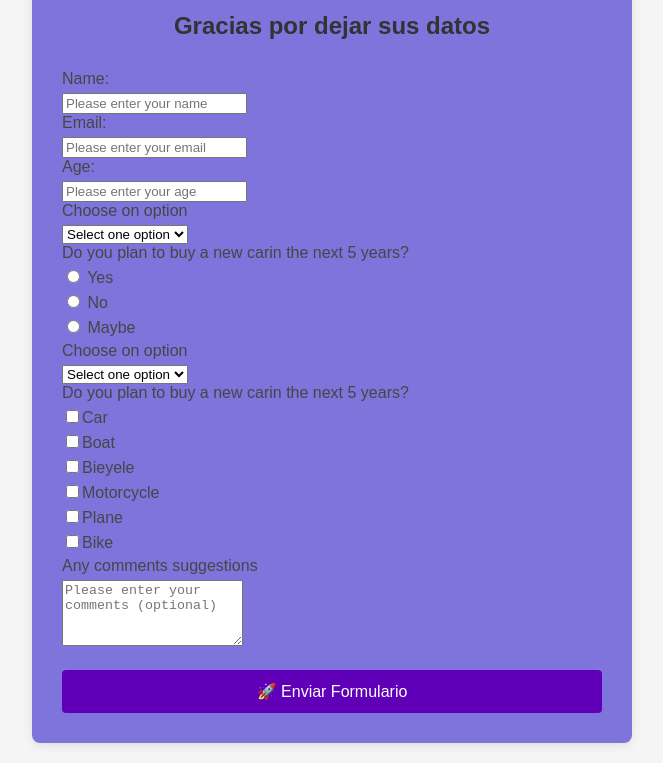
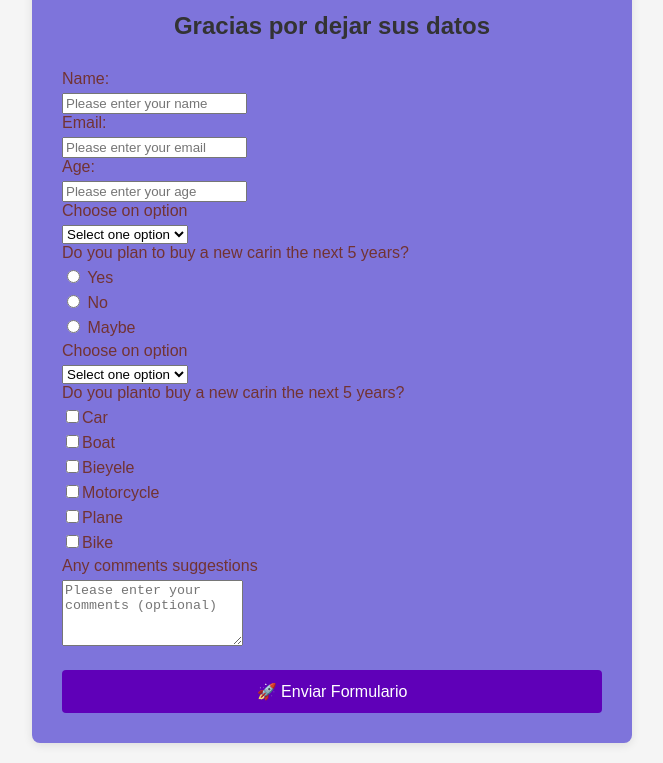
Before and after one commit to laura25-boop/Proyecto-Git, a website: page index.html in a window 1280 px wide. Shown: the part 127-890 px from the top of the page, without its empty margins (308-971 px from the left). Drawn offline with Linux system fonts and the light colour scheme; files that its build step writes are made by us from their sources.

Commit message:
subiendo cambio2

```diff
--- a/index.html
+++ b/index.html
@@ -55,8 +55,8 @@
         </select>
       </div>
 
-      <div >
-        <label>Do you plan to buy a new carin the next 5 years?</label>
+      <div>
+        <label>Do you planto buy a new carin the next 5 years?</label>
         <label><input type="checkbox" name="option">Car</label>
         <label><input type="checkbox" name="option">Boat</label>
         <label><input type="checkbox" name="option">Bieyele</label>
--- a/styles.css
+++ b/styles.css
@@ -23,7 +23,7 @@ h2 {
 label {
   display: block;
   margin-bottom: 5px;
-  color: #464646;
+  color: #723333;
 }
 
 button {
```
